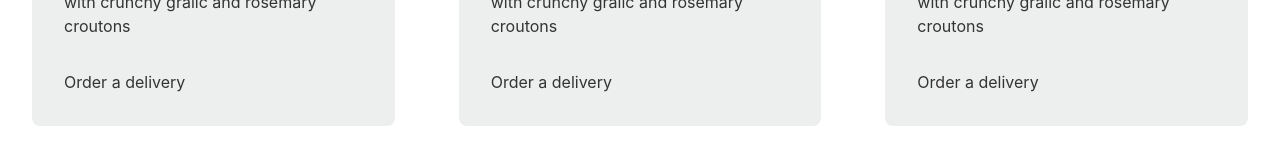
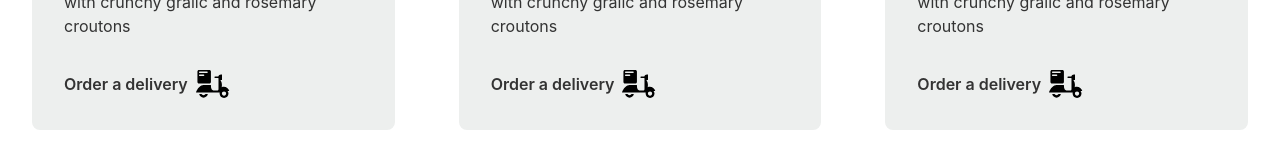
Before and after one commit to amitkappp/little-lemon-restaurant, a React (Create React App) app: page / in a window 1280 px wide. Shown: the part 1126-1286 px from the top of the page. Built offline with nearby package versions, Linux system fonts and the light colour scheme.

Commit message:
style fixed 2

```diff
--- a/src/components/highlightItem/HighlightItem.css
+++ b/src/components/highlightItem/HighlightItem.css
@@ -29,3 +29,19 @@
 .item-price {
   color: var(--secondaryColor100);
 }
+
+.btn-container {
+  display: flex;
+  align-items: center;
+}
+
+span + img {
+  display: inline-block;
+  margin-left: 0.5rem;
+  transition: all 0.2s ease-in-out;
+}
+
+.btn-container:hover span + img {
+  margin-left: 2rem;
+  cursor: pointer;
+}
--- a/src/components/highlightItem/HighlightItem.js
+++ b/src/components/highlightItem/HighlightItem.js
@@ -1,4 +1,5 @@
 import React from "react";
+import Scooter from "../../assets/scooter.svg";
 
 const HighlightItem = ({ data }) => {
   return (
@@ -12,7 +13,10 @@ const HighlightItem = ({ data }) => {
         <div style={{ height: ".5rem" }}></div>
         <p>{data.description}</p>
         <div style={{ height: "2rem" }}></div>
-        <div className="secondary-btn">Order a delivery</div>
+        <div className="btn-container">
+          <span className="secondary-btn">Order a delivery</span>
+          <img src={Scooter} alt="scooter" />
+        </div>
       </div>
     </div>
   );
--- a/src/pages/app/App.css
+++ b/src/pages/app/App.css
@@ -47,6 +47,16 @@ h4 {
   padding: 0 2rem;
 }
 
+.secondary-btn {
+  color: var(--secondaryColor900);
+  font-weight: 600;
+}
+
+.secondary-btn:hover {
+  cursor: pointer;
+  color: black;
+}
+
 .app-container {
   width: 100%;
   background-color: white;
```
Also changed, not shown: src/assets/scooter.svg (added).
